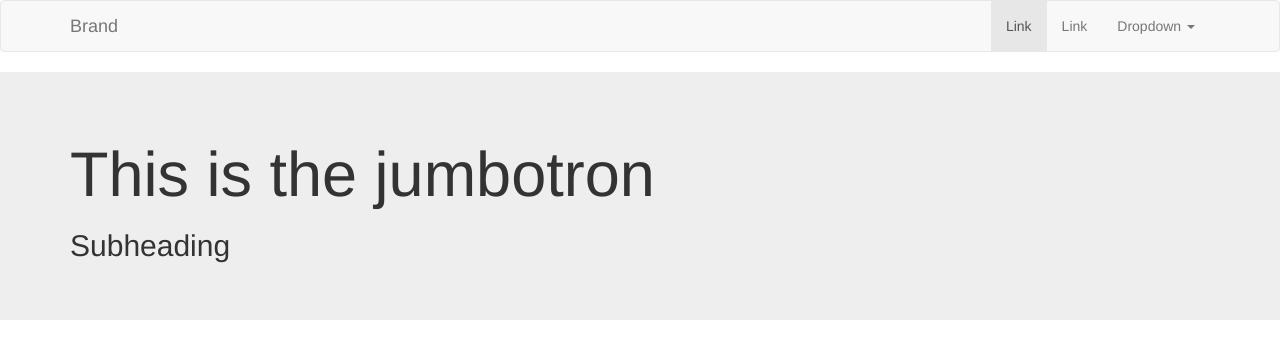
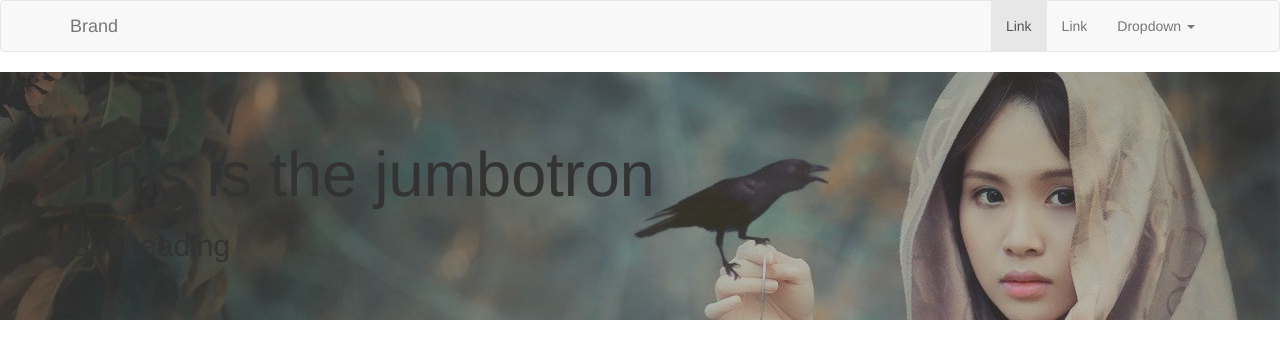
Before and after one commit to kapari/bootstrap_mock, a website: page index.html in a window 1280 px wide. Shown: the top 347 px of the page. Drawn offline with Linux system fonts and the light colour scheme.

Commit message:
Move images folder

```diff
--- a/scss/style.scss
+++ b/scss/style.scss
@@ -1 +1,5 @@
 @import 'bootstrap-custom';
+
+.banner {
+    background: url("../img/banner.png") no-repeat top center fixed pink;
+}
```
Also changed, not shown: css/style.css, static/img/banner.png (deleted), static/img/bird.png (deleted), static/img/thumb_bird.png (deleted), static/img/thumb_cage.png (deleted), static/img/thumb_woman.png (deleted).
